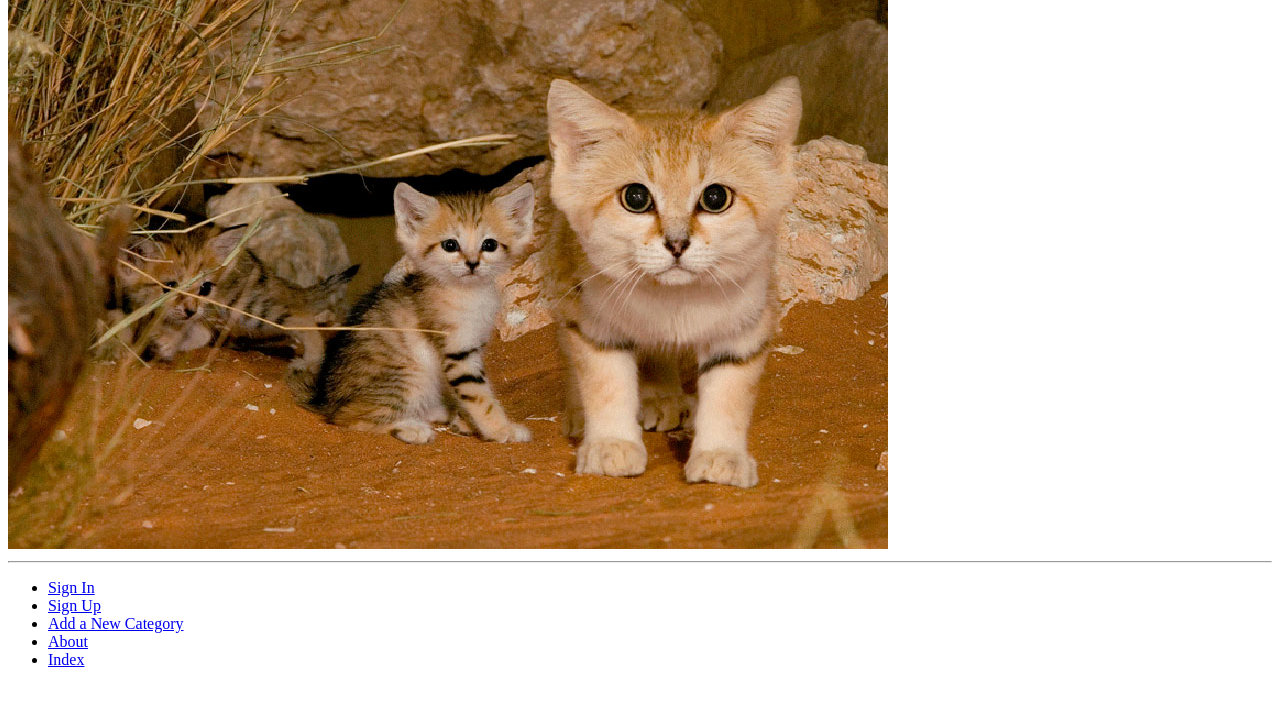
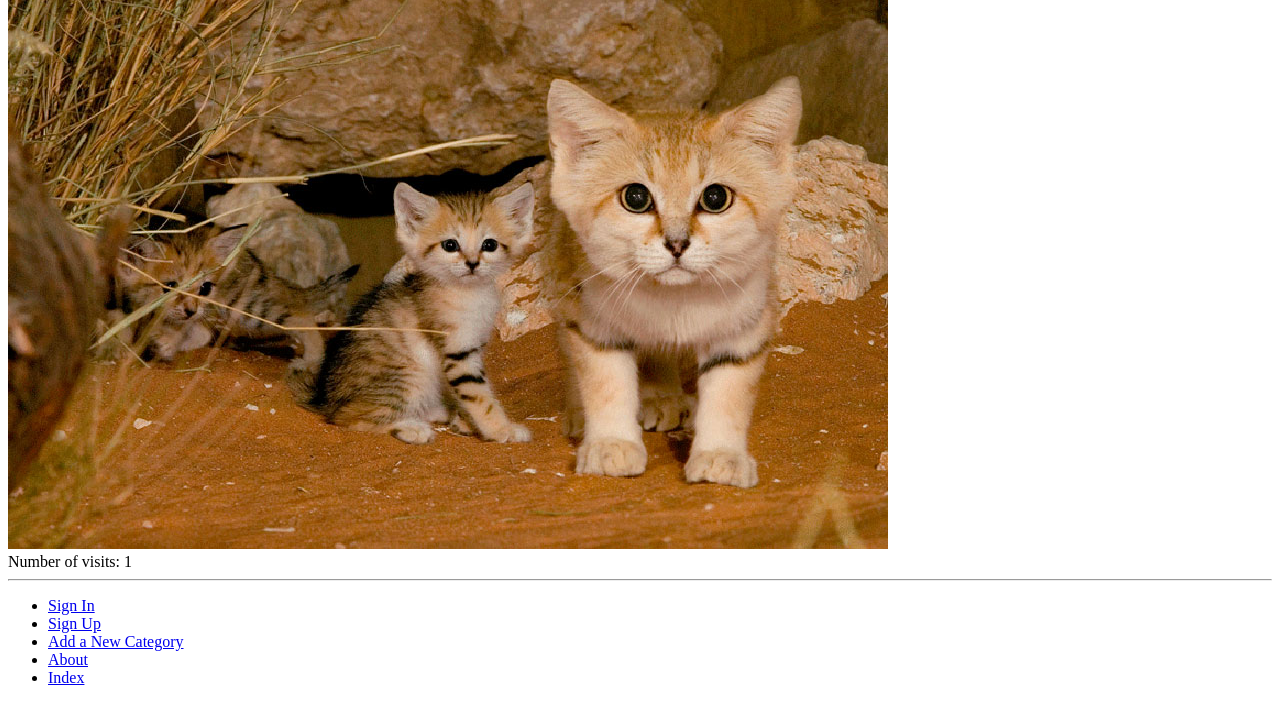
Before and after one commit to Eamon-H/RangoApplication, a Django app: page /rango/about/ in a window 1280 px wide. Shown: the part 205-908 px from the top of the page. Before the commit the page ends 872 px from the top, so only its background shows below. Run offline with Django 3.2, Linux system fonts and the light colour scheme; data comes from the database, SQL or seed files in the repository; both versions use the stored data as it was after the commit.

Commit message:
Chapter 10 Commit.

```diff
--- a/tango_with_django_project/rango/views.py
+++ b/tango_with_django_project/rango/views.py
@@ -1,3 +1,4 @@
+from datetime import datetime
 from django.shortcuts import render
 from rango.models import Category, Page
 from django.core.urlresolvers import reverse
@@ -7,19 +8,28 @@ from django.contrib.auth import authenticate, login, logout
 from rango.forms import CategoryForm, PageForm, UserForm, UserProfileForm
 
 
-from django.http import HttpResponse
 def index(request):
 	category_list = Category.objects.order_by('-likes')[:5]
 	page_list = Page.objects.order_by('-views')[:5]
 	context_dict = {'categories': category_list, 'pages': page_list}
 
-	return render(request, 'rango/index.html', context_dict)
+	visitor_cookie_handler(request)
+	context_dict['visits'] = request.session['visits']
+
+	response = render(request, 'rango/index.html', context=context_dict)
+	return response
 
 def about(request):
+	context_dict = {}
 	print(request.method)
 	print(request.user)
+	if request.session.test_cookie_worked():
+		print("TEST COOKIE WORKED!")
+		request.session.delete_test_cookie()
+	visitor_cookie_handler(request)
+	context_dict['visits'] = request.session['visits']
 
-	return render(request, 'rango/about.html', {})
+	return render(request, 'rango/about.html', context_dict)
 
 def show_category(request, category_name_slug):
 	context_dict = {}
@@ -117,4 +127,23 @@ def restricted(request):
 @login_required
 def user_logout(request):
 	logout(request)
+
 	return HttpResponseRedirect(reverse('index'))
+
+def get_server_side_cookie(request, cookie, default_val=None):
+	val = request.session.get(cookie)
+	if not val:
+		val = default_val
+	return val
+
+def visitor_cookie_handler(request):
+	visits = int(request.COOKIES.get('visits', '1'))
+	last_visit_cookie = request.COOKIES.get('last_visit', str(datetime.now()))
+	last_visit_time = datetime.strptime(last_visit_cookie[:-7],'%Y-%m-%d %H:%M:%S')
+	if (datetime.now() - last_visit_time).days > 0:
+		visits = visits + 1
+		request.session['last_visit'] = str(datetime.now())
+	else:
+		visits = 1
+		request.session['last_visit'] = last_visit_cookie
+	request.session['visits'] = visits
--- a/tango_with_django_project/templates/rango/about.html
+++ b/tango_with_django_project/templates/rango/about.html
@@ -10,4 +10,5 @@
 	<div>
 		<img src="{{ MEDIA_URL }}cat.jpg" alt="Picture of a cat" />
 	</div>
+	<div>Number of visits: {{ visits }}</div>
 {% endblock %}
```
Also changed, not shown: tango_with_django_project/db.sqlite3.
